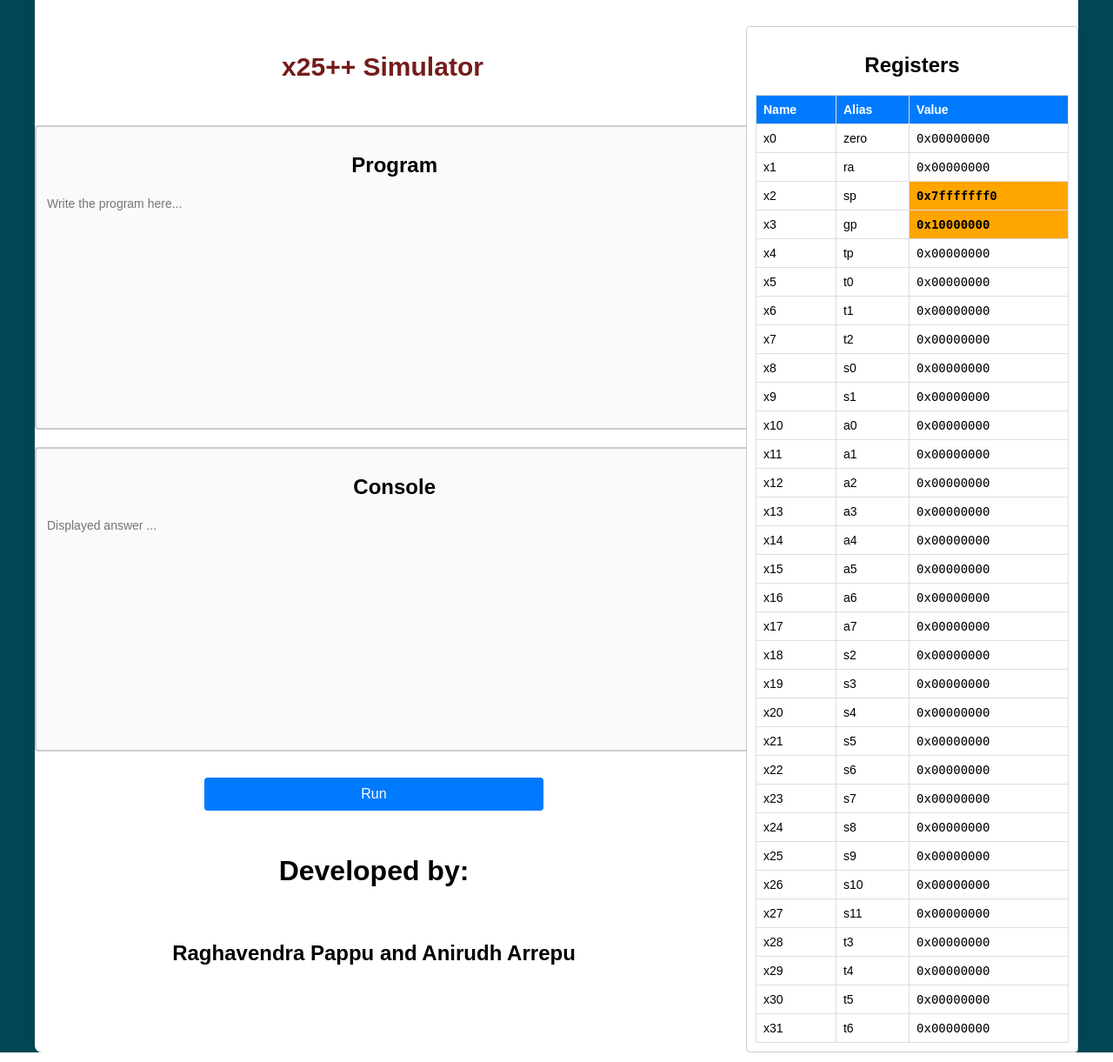
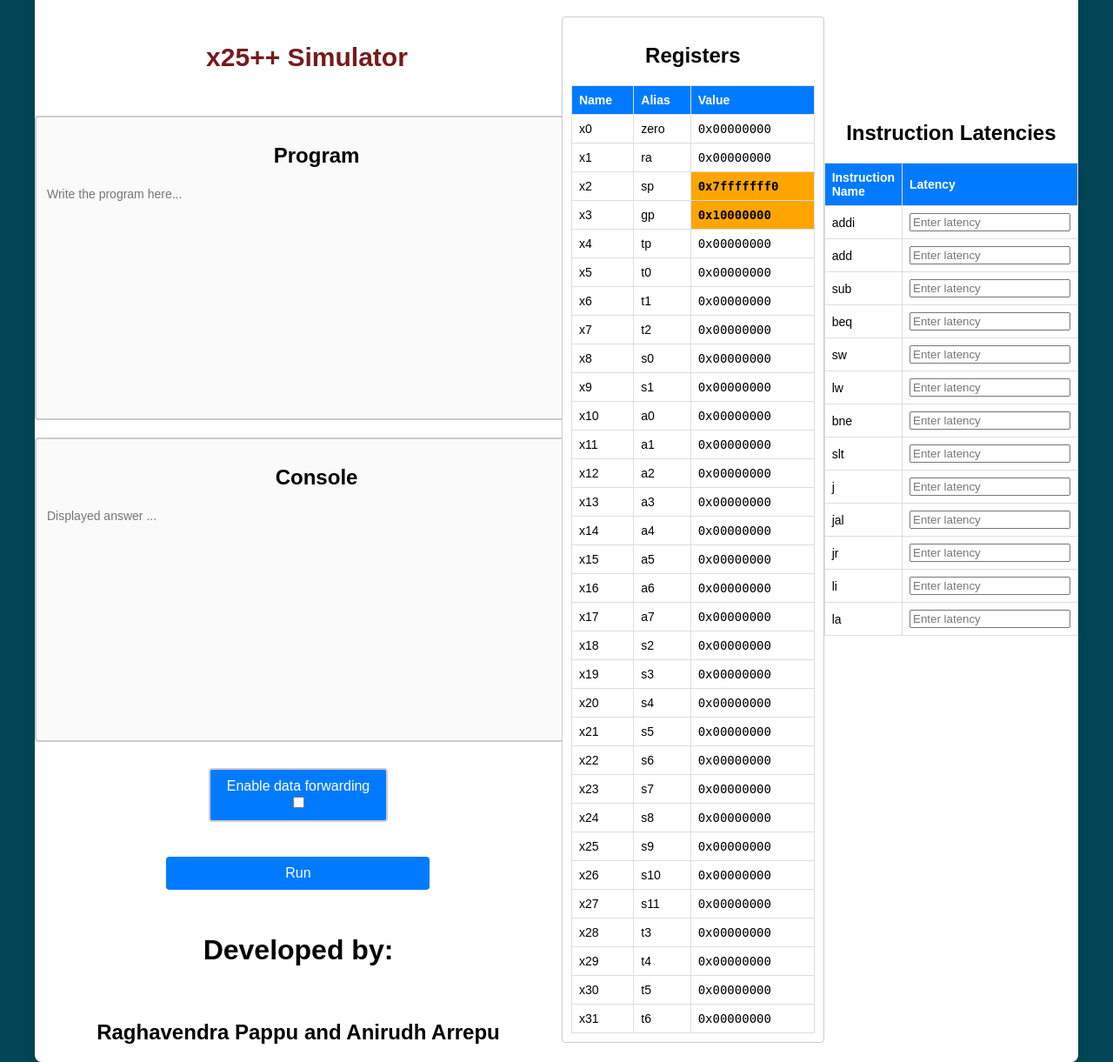
Before and after one commit to AnirudhArrepu/Assembly-Simulator, a Flask app: page / in a window 1280 px wide. Shown: the whole page at 87% size. Run offline with Flask 3, Linux system fonts and the light colour scheme.

Commit message:
gui added

```diff
--- a/Codes/Simulator/Phase1/static/styles.css
+++ b/Codes/Simulator/Phase1/static/styles.css
@@ -33,6 +33,9 @@
     opacity: 0;
     transform: scale(0.8);
     animation: fadeInScale 1.5s ease-in-out forwards;
+}
+.latency-table{
+    padding-top: 400px;
 }
 
 @keyframes fadeInScale {
@@ -91,7 +94,15 @@
     font-size: 14px;
 
 }
-
+#options-segment {
+    display: block;
+    width: 30%;
+    margin: 10px auto;
+    padding: 10px;
+    font-size: 16px;
+    color: #fff;
+    background-color: #007bff;
+}
 #run-button {
     display: block;
     width: 50%;
@@ -104,7 +115,9 @@
     border-radius: 4px;
     cursor: pointer;
 }
-
+#options-segment:hover{
+    background-color: #0056b3;
+}
 #run-button:hover {
     background-color: #0056b3;
 }
--- a/Codes/Simulator/Phase1/templates/gui.html
+++ b/Codes/Simulator/Phase1/templates/gui.html
@@ -8,10 +8,7 @@
 </head>
 <body>
     <div class="container">
-
-
         <div class="content">
-
             <div class="segments">
                 <h1 class="title">x25++ Simulator</h1>
                 <div class="segment" id="program-segment">
@@ -22,9 +19,13 @@
                     <h2>Console</h2>
                     <textarea id="displayed-output" placeholder="Displayed answer ..."></textarea>
                 </div>
+                <div class="segment" id="options-segment">
+                    <label for="data-forwarding">Enable data forwarding</label>
+                    <input type="checkbox" id="data-forwarding">
+                </div>
                 <button id="run-button">Run</button>
                 <h1>Developed by: </h1>
-                <h2>Raghavendra Pappu and Anirudh Arrepu </h2>
+                <h2>Raghavendra Pappu and Anirudh Arrepu</h2>
             </div>
 
             <div class="register-table">
@@ -73,6 +74,33 @@
                     </tbody>
                 </table>
             </div>
+
+            <div class="latency-table">
+                <h2>Instruction Latencies</h2>
+                <table>
+                    <thead>
+                        <tr>
+                            <th>Instruction Name</th>
+                            <th>Latency</th>
+                        </tr>
+                    </thead>
+                    <tbody>
+                        <tr><td>addi</td><td><input type="text" id="latency-addi" placeholder="Enter latency"></td></tr>
+                        <tr><td>add</td><td><input type="text" id="latency-add" placeholder="Enter latency"></td></tr>
+                        <tr><td>sub</td><td><input type="text" id="latency-sub" placeholder="Enter latency"></td></tr>
+                        <tr><td>beq</td><td><input type="text" id="latency-beq" placeholder="Enter latency"></td></tr>
+                        <tr><td>sw</td><td><input type="text" id="latency-sw" placeholder="Enter latency"></td></tr>
+                        <tr><td>lw</td><td><input type="text" id="latency-lw" placeholder="Enter latency"></td></tr>
+                        <tr><td>bne</td><td><input type="text" id="latency-bne" placeholder="Enter latency"></td></tr>
+                        <tr><td>slt</td><td><input type="text" id="latency-bne" placeholder="Enter latency"></td></tr>
+                        <tr><td>j</td><td><input type="text" id="latency-bne" placeholder="Enter latency"></td></tr>
+                        <tr><td>jal</td><td><input type="text" id="latency-bne" placeholder="Enter latency"></td></tr>
+                        <tr><td>jr</td><td><input type="text" id="latency-bne" placeholder="Enter latency"></td></tr>
+                        <tr><td>li</td><td><input type="text" id="latency-bne" placeholder="Enter latency"></td></tr>
+                        <tr><td>la</td><td><input type="text" id="latency-bne" placeholder="Enter latency"></td></tr>
+                    </tbody>
+                </table>
+            </div>
         </div>
     </div>
 
--- a/Codes/Simulator/Phase2/Simulator.py
+++ b/Codes/Simulator/Phase2/Simulator.py
@@ -37,6 +37,8 @@
                 "MEM": None,
                 "WB": None,
             }
+            core.ex_latency_counter = 0
+            core.current_latency = 0
 
         while not all(core.pc >= len(self.program) and core.pipeline_empty() for core in self.cores):
             # print(self.program[self.cores[0].pc])
```
Also changed, not shown: Codes/Simulator/Phase2/main.py (+9 -12 lines), Codes/Simulator/Phase2/Core.py (line endings or trailing spaces).
